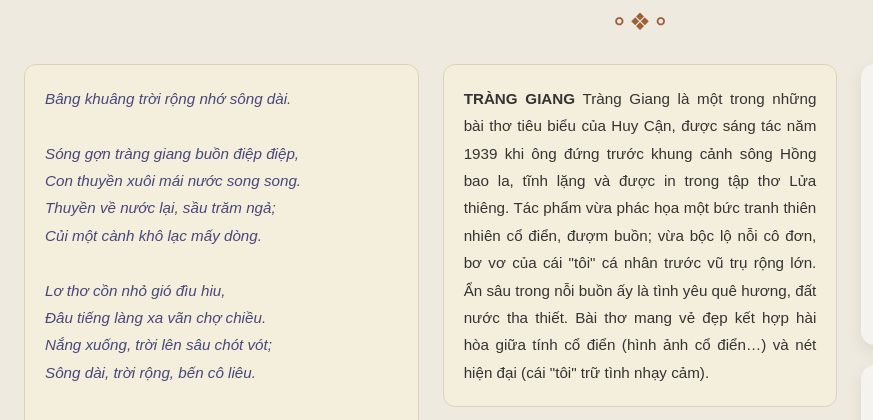
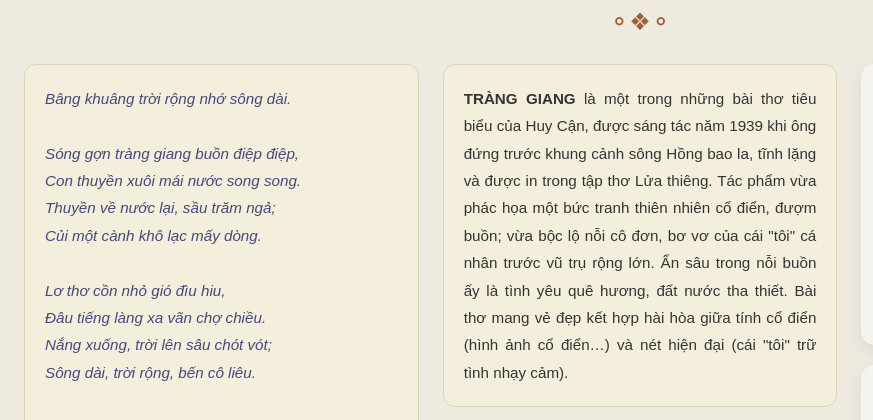
Before and after one commit to hihiquan2010/Nhung_dia_danh_Viet_Nam_trong_van_ban_doc_chuong_trinh_Ngu_van_THPT, a plain HTML site: page html/Trang_Giang.html in a window 1280 px wide. Shown: the part 197-617 px from the top of the page, 0-873 px from the left. Drawn offline with Linux system fonts and the light colour scheme; grey boxes are pictures that could not be loaded.

Commit message:
Fix formatting of Tràng Giang description

```diff
--- a/html/Trang_Giang.html
+++ b/html/Trang_Giang.html
@@ -59,7 +59,7 @@ Không khói hoàng hôn cũng nhớ nhà.
       <div class="ngb-intro-column">
         <div class="ngb-card ngb-intro-card">
           <p>
-            <b>TRÀNG GIANG</b> Tràng Giang là một trong những bài thơ tiêu biểu của Huy Cận, được sáng tác năm 1939 khi ông đứng trước khung cảnh sông Hồng bao la, tĩnh lặng và được in trong tập thơ Lửa thiêng. Tác phẩm vừa phác họa một bức tranh thiên nhiên cổ điển, đượm buồn; vừa bộc lộ nỗi cô đơn, bơ vơ của cái &quot;tôi&quot; cá nhân trước vũ trụ rộng lớn. Ẩn sâu trong nỗi buồn ấy là tình yêu quê hương, đất nước tha thiết. Bài thơ mang vẻ đẹp kết hợp hài hòa giữa tính cổ điển (hình ảnh cổ điển…) và nét hiện đại (cái &quot;tôi&quot; trữ tình nhạy cảm).
+            <b>TRÀNG GIANG</b> là một trong những bài thơ tiêu biểu của Huy Cận, được sáng tác năm 1939 khi ông đứng trước khung cảnh sông Hồng bao la, tĩnh lặng và được in trong tập thơ Lửa thiêng. Tác phẩm vừa phác họa một bức tranh thiên nhiên cổ điển, đượm buồn; vừa bộc lộ nỗi cô đơn, bơ vơ của cái &quot;tôi&quot; cá nhân trước vũ trụ rộng lớn. Ẩn sâu trong nỗi buồn ấy là tình yêu quê hương, đất nước tha thiết. Bài thơ mang vẻ đẹp kết hợp hài hòa giữa tính cổ điển (hình ảnh cổ điển…) và nét hiện đại (cái &quot;tôi&quot; trữ tình nhạy cảm).
           </p>
         </div>
         <div class="ngb-card ngb-places-card" data-work-places hidden></div>
```
